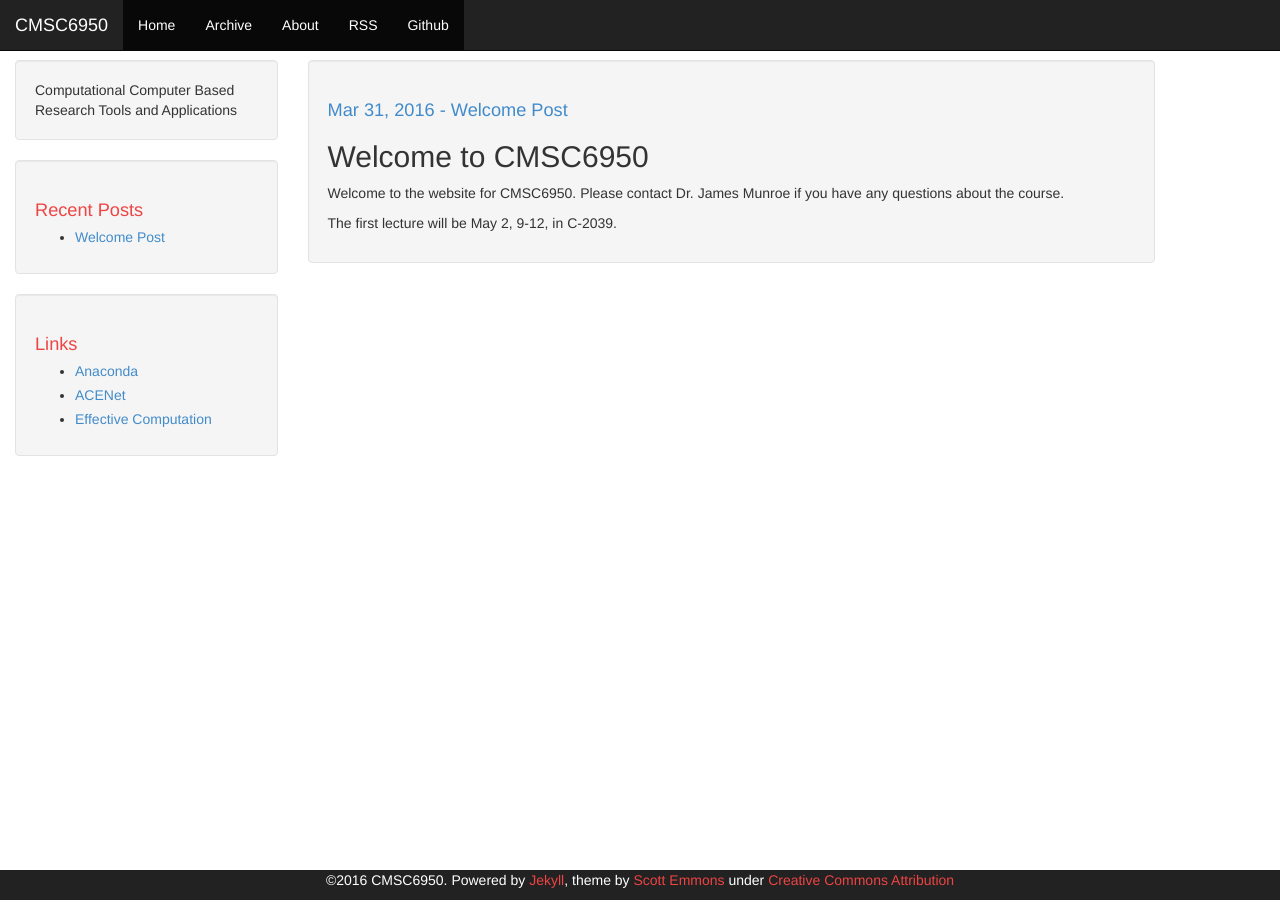
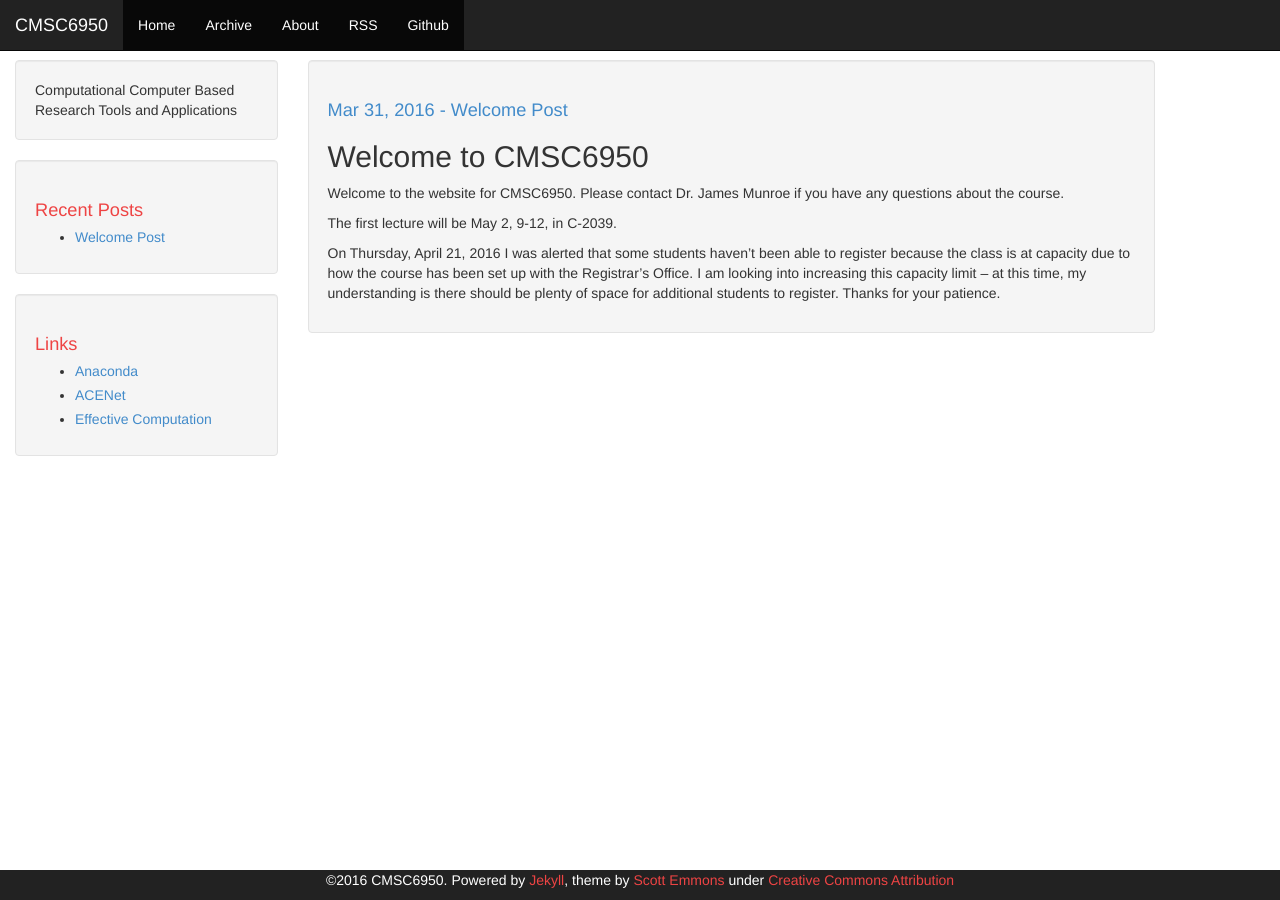
Before and after one commit to jmunroe/CMSC6950, a Jekyll site: the page built from _posts/2016-03-31-welcome-post.md, in a window 1280 px wide. Built offline with Jekyll 4.4.1, drawn with Linux system fonts in a browser that asks for light colours.

Commit message:
Update 2016-03-31-welcome-post.md
Add info on capacity limit.

```diff
--- a/_posts/2016-03-31-welcome-post.md
+++ b/_posts/2016-03-31-welcome-post.md
@@ -8,3 +8,5 @@ published: true
 Welcome to the website for CMSC6950.  Please contact Dr. James Munroe if you have any questions about the course.
 
 The first lecture will be May 2, 9-12, in C-2039.
+
+On Thursday, April 21, 2016 I was alerted that some students haven't been able to register because the class is at capacity due to how the course has been set up with the Registrar's Office.  I am looking into increasing this capacity limit -- at this time, my understanding is there should be plenty of space for additional students to register.  Thanks for your patience.
```
